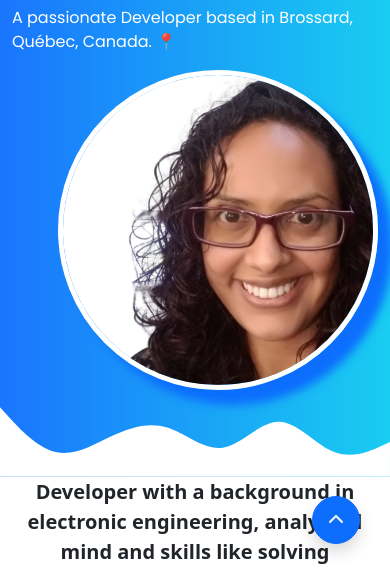
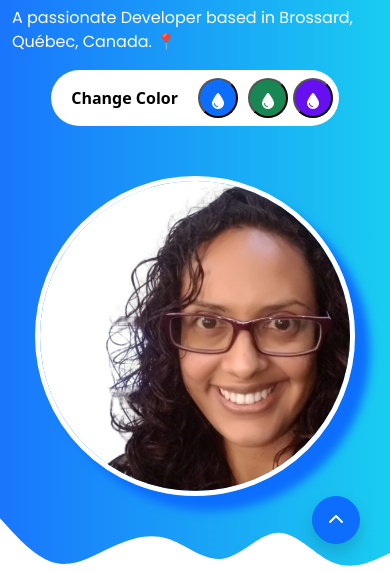
Before and after one commit to ingacrd/PortfolioJavascriptBootstrap, a website: page index.html in a window 390 px wide. Shown: the part 270-842 px from the top of the page. Drawn offline with Linux system fonts and the light colour scheme.

Commit message:
adjust button to change color and media querys

```diff
--- a/index.html
+++ b/index.html
@@ -40,7 +40,7 @@
           </li>
 
         </ul>
-        <button type="button" class="rounded-pill btn-rounded change-hover" onclick="window.location.href='tel:4384658770'">+1 438 465-8770
+        <button type="button" class="rounded-pill btn-rounded btn-main change-hover" onclick="window.location.href='tel:4384658770'">+1 438 465-8770
           <span class = "general change-primary-color">
             <i class="fas fa-phone-alt"></i>
           </span>
@@ -62,7 +62,7 @@
 
         </h1>
 
-                <div id="chg-color" class="rounded-pill btn-rounded chg-color change-hover">Change Color
+                <div id="chg-color" class="rounded-pill btn-rounded chg-color change-hover btn-change-color">Change Color
 
                   <button type="button" class="rounded-pill btn-rounded__color1" onclick="changeColor('blue')">
                     <i class="fa-solid fa-droplet"></i>
--- a/scss/components/_buttons.scss
+++ b/scss/components/_buttons.scss
@@ -9,11 +9,18 @@
         background-color: $primary;
         right: 5px;
 }
-.btn-rounded {
 
+.btn-main {
     @include media-breakpoint-down(sm) {
         display: none;
     }
+
+}
+
+
+.btn-rounded {
+
+
 
     position: relative;
     padding: 0.9375rem 4.4375rem 0.937rem 1.2rem;
@@ -68,57 +75,11 @@
     }
 }
 
-// .btn-rounded{
+.btn-change-color {
+    @include media-breakpoint-down(sm) {
+        margin-bottom: 50px;
+        left: 50%;
+        transform: translateX(-50%);
+    }
 
-//     @include media-breakpoint-down(sm) {
-//         display:none;
-//     }
-//     position: relative;
-//     // width: 18rem;
-//     padding: 0.9375rem 4.4375rem 0.937rem 1.2rem;
-//     font-weight: 700;
-//     margin: 0;
-//     border: 0.1rem solid rgba($white, 0.6);
-//     background-color: $white;
-//     // color: black;
-//     button {
-//         position: absolute;
-
-//         width: 2.5rem;
-//         height: 2.5rem;
-//         top: 50%;
-//         transform: translateY(-50%);
-//         border-radius: 50%;
-//         i{
-//             color: $white;
-//             font-size: 1rem;
-//             line-height: 2.5rem;
-//         }
-
-//     }
-//         &__color1 {
-//             background-color: $blue;
-//             right: 100px;
-
-//         }
-
-//         &__color2 {
-//             background-color: $green;
-//             right: 50px;
-
-//         }
-//         &__color3 {
-//             background-color: $red;
-//             right: 5px;
-
-//         }
-
-//     &:hover {
-//         @include gradient;
-//         color: $white;
-
-//         span{
-//             background-color: rgba($black , 0.6);
-//         }
-//     }
-// }
+}
--- a/scss/sections/_intro-section.scss
+++ b/scss/sections/_intro-section.scss
@@ -52,6 +52,13 @@
     animation: 5s linear infinite wave;
     transition: transform 10s ease-in-out 0ms;
     box-shadow: 15px 15px 10px $primary;
+
+    @include media-breakpoint-down(sm) {
+        position: relative;
+        margin-bottom: 5px;
+        right: 50%;
+        transform: translateX(50%);
+    }
 }
 
 @keyframes wave {
```
Also changed, not shown: assets/css/style.css, 1 other file.
